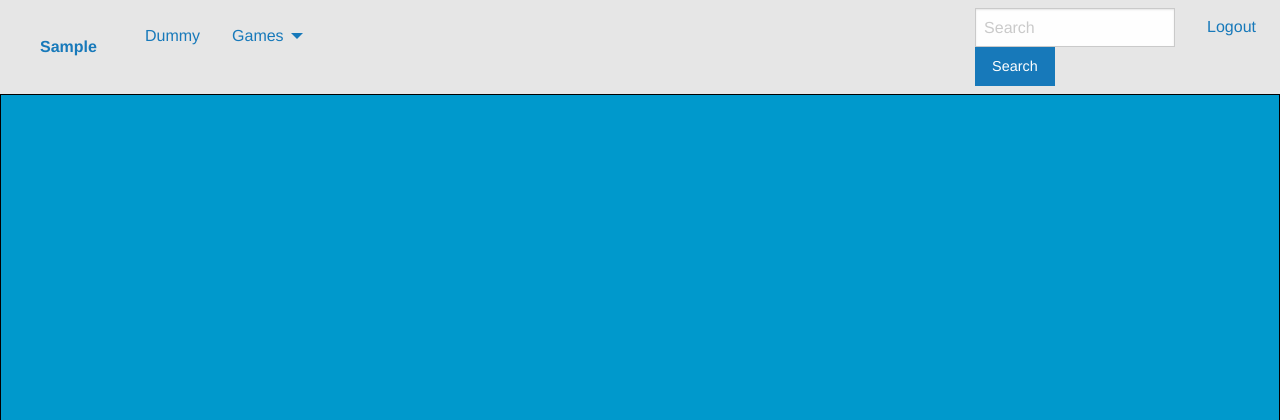
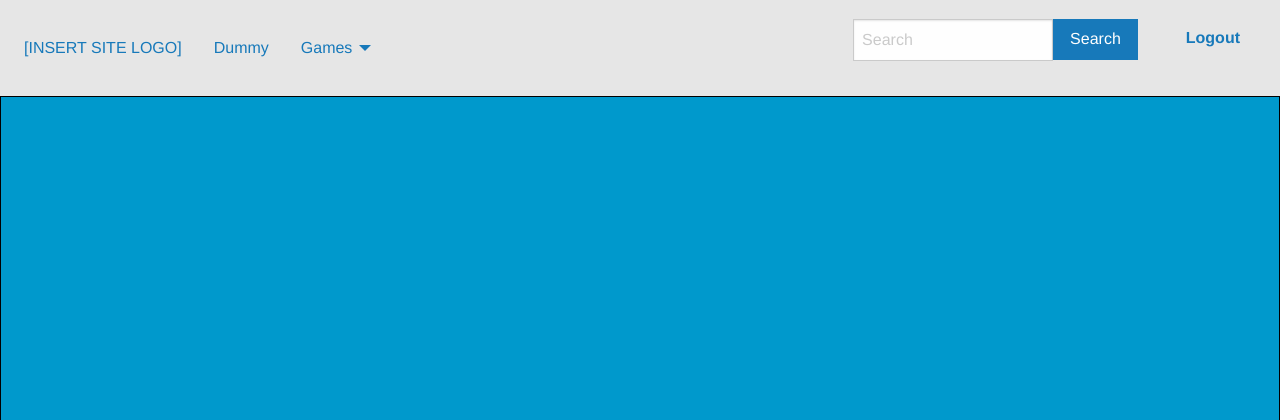
Before and after one commit to kkhan01/This_Name_is_Copyrighted-Brain_Battles, a Flask app: page /react in a window 1280 px wide. Shown: the top 420 px of the page. Run offline with Flask 2, Linux system fonts and the light colour scheme; some libraries are stand-ins or nearby versions.

Commit message:
foundation fix

```diff
--- a/templates/default.html
+++ b/templates/default.html
@@ -28,12 +28,12 @@
     <!-- NavBar -->
     <div class="top-bar">
       <div class="top-bar-left">
-	<ul class="dropdown menu" data-dropdown-menu="zrtbeq-dropdown-menu">
-	  <li class="menu-text"><a href= "/">Sample</a></li>
+	<ul class="dropdown menu" data-dropdown-menu>
+	  <li><a href="/">[INSERT SITE LOGO]</a></li>
 	  <li><a href="/">Dummy</a></li>
-	  <li>
+	  <li class="has-submenu">
             <a href="#">Games</a>
-            <ul class="menu vertical">
+            <ul class="submenu menu vertical" data-submenu>
               <li><a href="/simon">Simon</a></li>
               <li><a href="/react">React</a></li>
 	      <li><a href="/wordsearch">Word Search</a></li>
@@ -43,13 +43,19 @@
       </div>
       <div class="top-bar-right">
         <ul class="menu">
-	  <form method="POST" action="/search">
-            <li><input type="text" placeholder="Search" name="searchtext"></li>
+	  <form class="menu-text" method="POST" action="/search">
+	    <div class="input-group">
+              <li><input class="input-group-field" type="text" placeholder="Search" name="searchtext"></li>
 	    <li></li>
-            <li><button type="submit" class="button">Search</button></li>
+            <li>
+	      <div class="input-group-button">
+		<button type="submit" class="button">Search</button>
+	      </div>
+	    </div>
+	    </li>
 	    <li></li>
 	  </form>
-	  <li><a href="/logout">Logout</a></li>
+	  <li class="menu-text"><a href="/logout">Logout</a></li>
         </ul>
       </div>
     </div>
```
